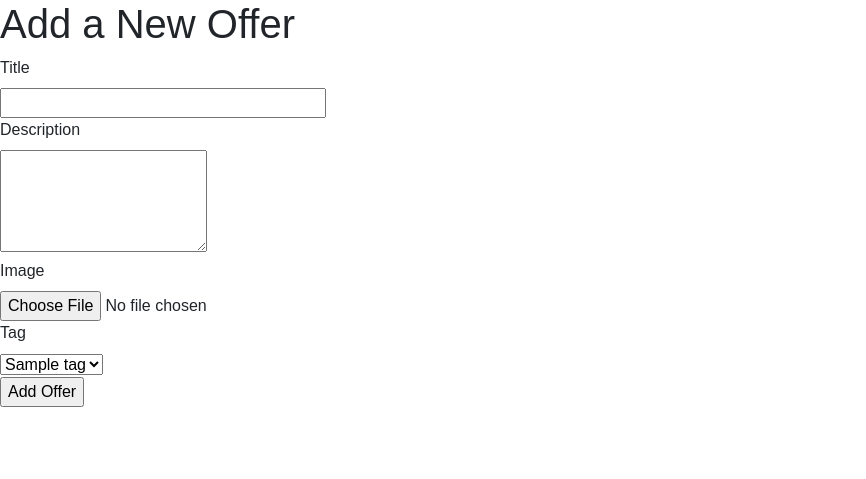
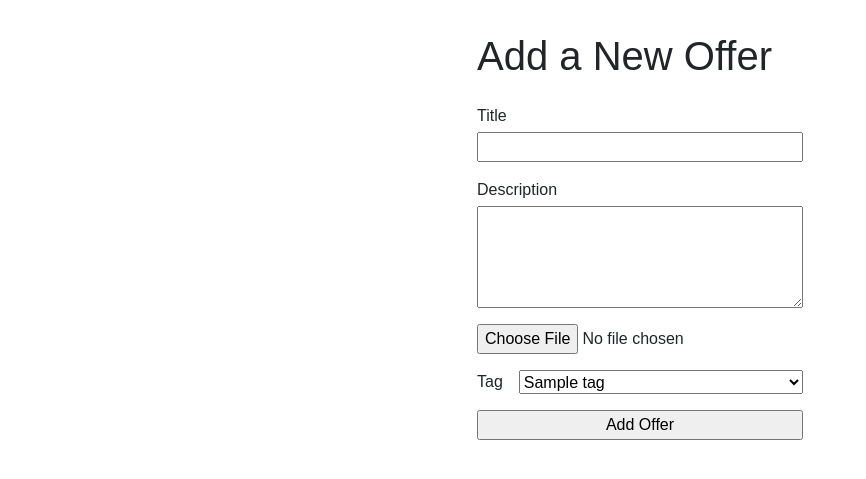
Before and after one commit to maxcutlyp/cits3403, a Flask app: page /add_offer in a window 1280 px wide. Shown: the part 80-559 px from the top of the page, without its empty margins (0-866 px from the left). Run offline with Flask 3, Linux system fonts and the light colour scheme; tables that the repository leaves empty hold one stand-in row (values such as "Sample post"); some libraries are stand-ins or nearby versions.

Commit message:
add styling to profile forms

```diff
--- /dev/null
+++ b/app/static/css/profile-form.css
@@ -0,0 +1,25 @@
+#content {
+    display: grid;
+    justify-content: center;
+    margin: 2em;
+}
+
+label {
+    margin: 0;
+}
+
+#content form > div {
+    display: flex;
+    flex-direction: column;
+    gap: 0.25em;
+    margin-block: 1em 0.5em;
+}
+
+#content form > div.inline {
+    flex-direction: row;
+    gap: 1em;
+}
+
+.inline > :not(label) {
+    flex: 1;
+}
--- a/app/templates/add_offer.html
+++ b/app/templates/add_offer.html
@@ -1,33 +1,36 @@
 {% extends "base.html" %}
+
+{% block styles %}
+<link rel="stylesheet" href="{{ url_for('static', filename='css/profile-form.css') }}">
+{% endblock %}
 
 {% block content %}
     <h1>Add a New Offer</h1>
     <form method="POST" enctype="multipart/form-data">
         {{ form.hidden_tag() }}
         <div>
-            {{ form.title.label }}<br>
-            {{ form.title(size=32) }}<br>
+            {{ form.title.label }}
+            {{ form.title(size=32) }}
             {% for error in form.title.errors %}
                 <span style="color: red;">{{ error }}</span>
             {% endfor %}
         </div>
         <div>
-            {{ form.description.label }}<br>
-            {{ form.description(rows=4) }}<br>
+            {{ form.description.label }}
+            {{ form.description(rows=4) }}
             {% for error in form.description.errors %}
                 <span style="color: red;">{{ error }}</span>
             {% endfor %}
         </div>
         <div>
-            {{ form.image.label }}<br>
-            {{ form.image() }}<br>
+            {{ form.image() }}
             {% for error in form.image.errors %}
                 <span style="color: red;">{{ error }}</span>
             {% endfor %}
         </div>
-        <div>
-            {{ form.tag.label }}<br>
-            {{ form.tag() }}<br>
+        <div class="inline">
+            {{ form.tag.label }}
+            {{ form.tag() }}
         </div>
         <div>
             {{ form.submit() }}
```
Also changed, not shown: app/templates/edit_details.html (+17 -5 lines), app/templates/upload_image.html (+17 -5 lines).
